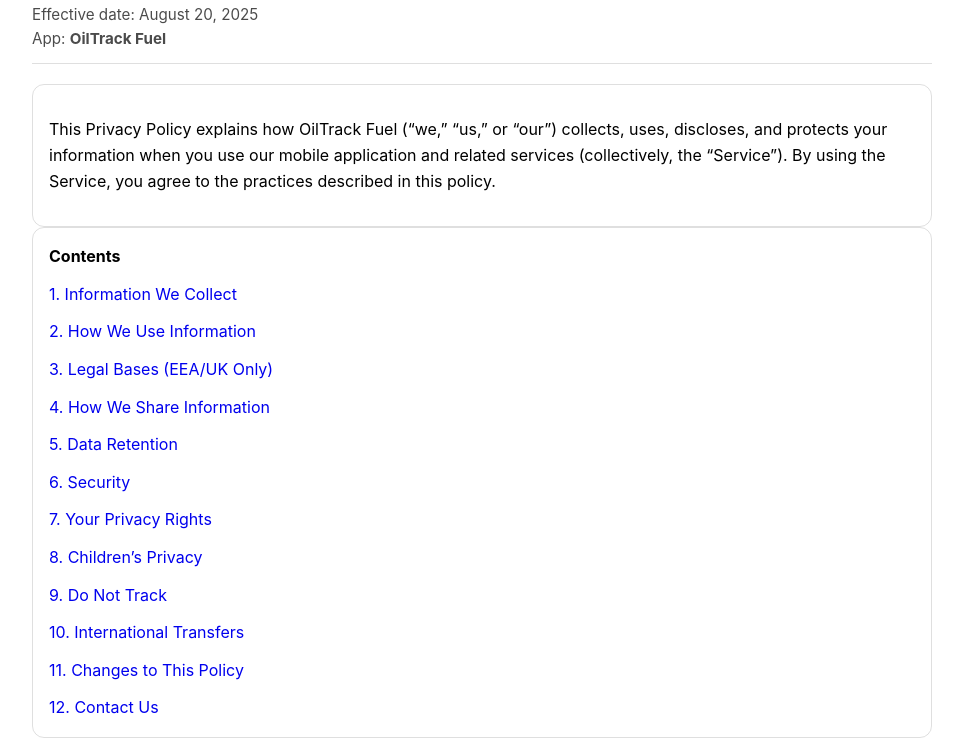
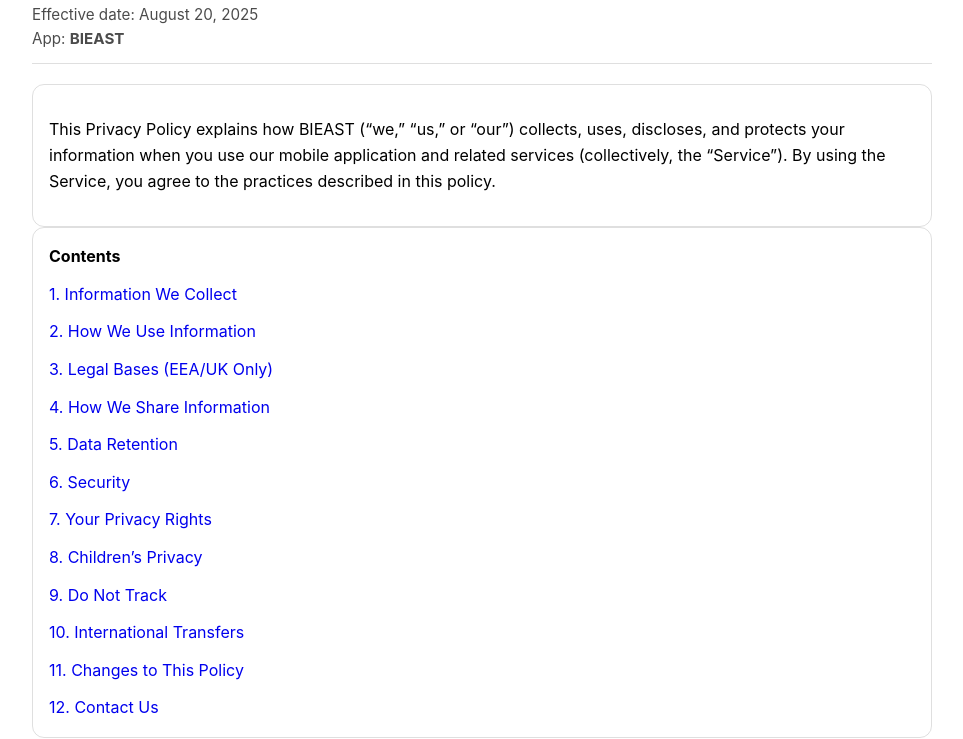
Before and after one commit to zxjota/BIEAST-WEB, a plain HTML site: page index.html in a window 1280 px wide. Shown: the part 96-835 px from the top of the page, without its empty margins (158-1121 px from the left). Drawn offline with Linux system fonts and the light colour scheme.

Commit message:
Update index.html

```diff
--- a/index.html
+++ b/index.html
@@ -3,7 +3,7 @@
 <head>
   <meta charset="utf-8" />
   <meta name="viewport" content="width=device-width, initial-scale=1" />
-  <title>Privacy Policy – OilTrack Fuel</title>
+  <title>Privacy Policy – BIEAST</title>
   <style>
     :root { color-scheme: light dark; }
     body {
@@ -64,12 +64,12 @@
     <header>
       <h1>Privacy Policy</h1>
       <div class="muted">Effective date: August 20, 2025</div>
-      <div class="muted">App: <strong>OilTrack Fuel</strong></div>
+      <div class="muted">App: <strong>BIEAST</strong></div>
     </header>
 
     <section class="card">
       <p>
-        This Privacy Policy explains how OilTrack Fuel (“we,” “us,” or “our”) collects, uses, discloses, and protects your information when you use our mobile application and related services (collectively, the “Service”). By using the Service, you agree to the practices described in this policy.
+        This Privacy Policy explains how BIEAST (“we,” “us,” or “our”) collects, uses, discloses, and protects your information when you use our mobile application and related services (collectively, the “Service”). By using the Service, you agree to the practices described in this policy.
       </p>
     </section>
 
@@ -185,7 +185,7 @@
     </p>
 
     <footer>
-      <p>© <span id="year"></span> OilTrack Fuel. All rights reserved.</p>
+      <p>© <span id="year"></span> BIEAST. All rights reserved.</p>
     </footer>
   </div>
 
```
